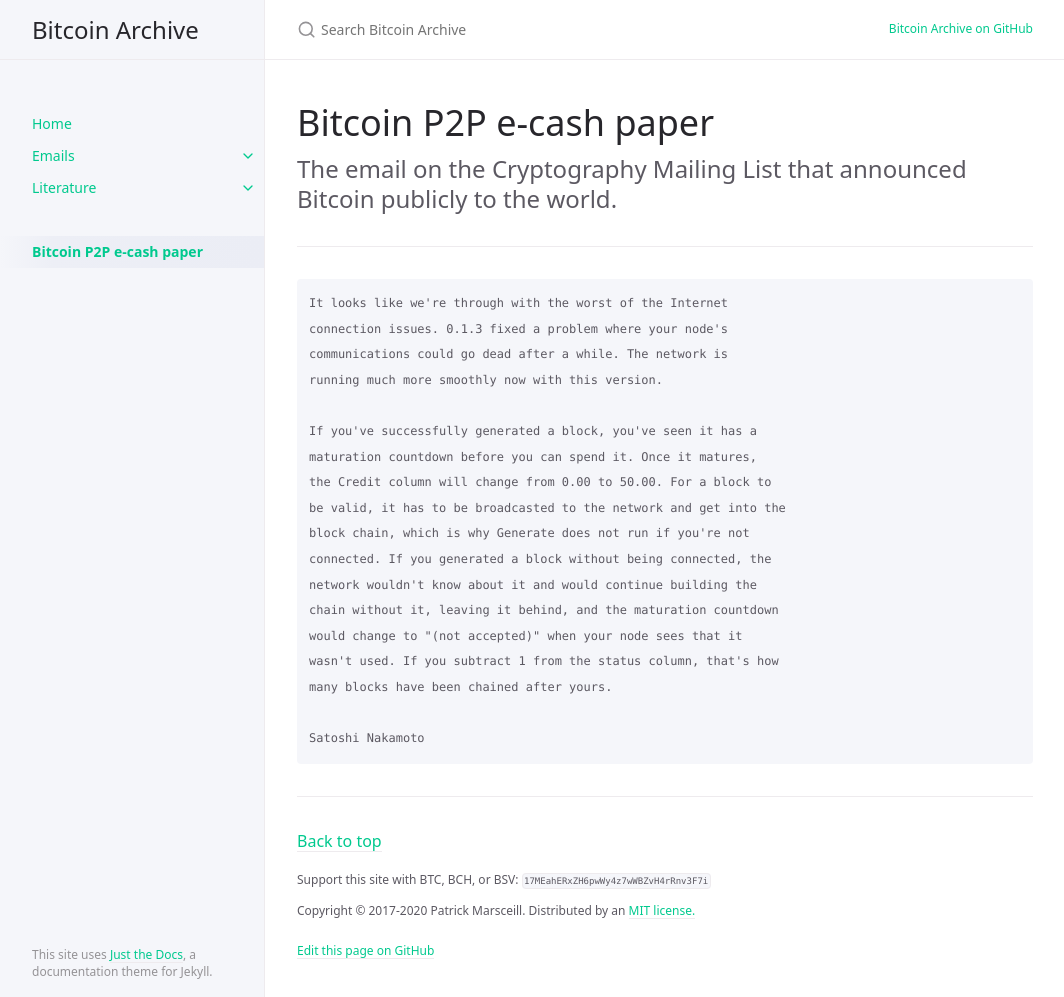
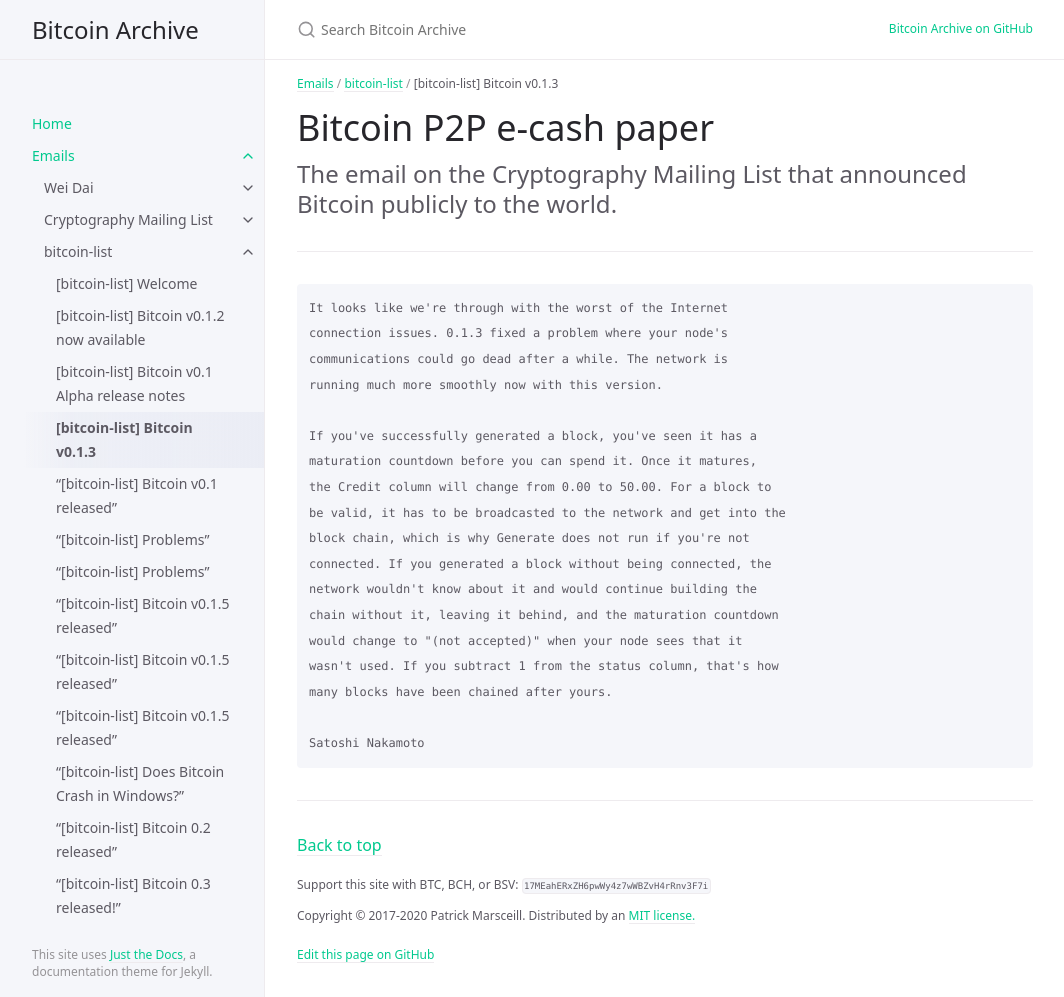
Before and after one commit to wakgill/bitcoin-archive, a Jekyll site: the page built from docs/emails/bitcoin-list/4.md, in a window 1280 px wide and 997 px high. Shown: the whole window, without its empty margins (107-1171 px from the left). Built offline with Jekyll 4.4.1, drawn with Linux system fonts in a browser that asks for light colours; our own code applies the rules of GitHub Pages for plain Markdown files.

Commit message:
Update 4.md

```diff
--- a/docs/emails/bitcoin-list/4.md
+++ b/docs/emails/bitcoin-list/4.md
@@ -1,6 +1,6 @@
 ---
 layout: default
-title: [bitcoin-list] Bitcoin v0.1.3
+title: '[bitcoin-list] Bitcoin v0.1.3'
 grand_parent: Emails
 parent: bitcoin-list
 nav_order: 4
```
